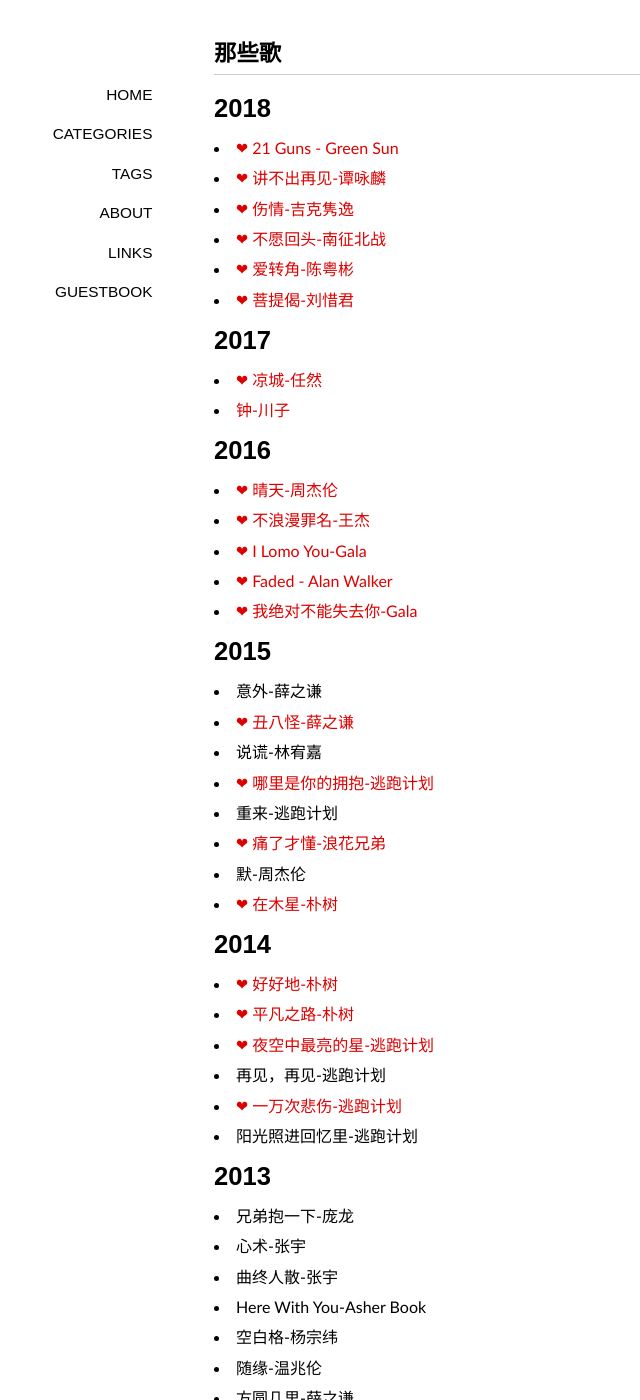
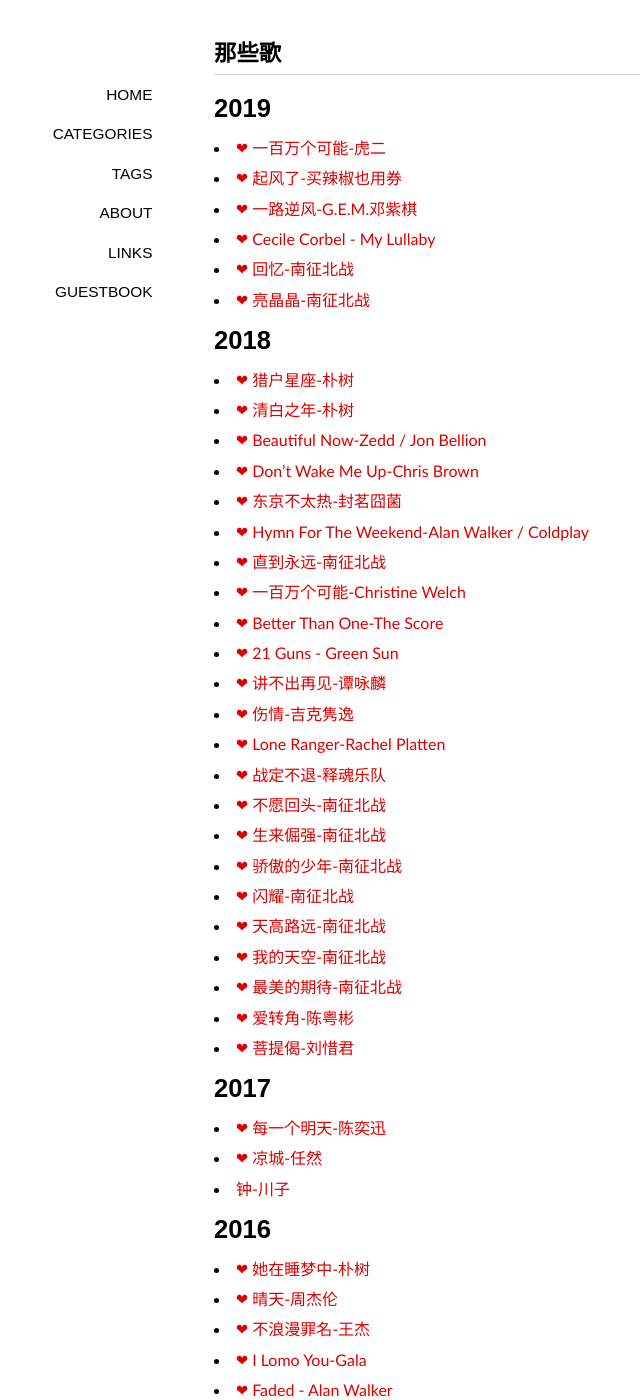
Before and after one commit to ohmyfish/ohmyfish.github.io, a Jekyll site: the page built from _posts/2015-09-01-那些歌.md, in a window 1280 px wide and 1400 px high. Shown: the whole window, without its empty margins (126-766 px from the left). Built offline with Jekyll 4.4.1, drawn with Linux system fonts in a browser that asks for light colours; some web fonts are replaced; comment, search, counter and statistics services are not loaded; some of the changed text lies outside the part shown.

Commit message:
默写旧时光

```diff
--- a/_posts/2015-09-01-那些歌.md
+++ b/_posts/2015-09-01-那些歌.md
@@ -5,51 +5,85 @@ categories: [旧时光]
 tags: [墨写旧时光]
 ---
 
+# 2019
+
+- [❤ 一百万个可能-虎二](https://music.163.com/#/song?id=1309814115)
+- [❤ 起风了-买辣椒也用券](https://music.163.com/#/song?id=1330348068)
+- [❤ 一路逆风-G.E.M.邓紫棋](https://music.163.com/#/song?id=36103237)
+- [❤ Cecile Corbel - My Lullaby](https://music.163.com/#/song?id=2324405)
+- [❤ 回忆-南征北战](https://music.163.com/#/song?id=438803200)
+- [❤ 亮晶晶-南征北战](https://music.163.com/#/song?id=438462852)
+
 # 2018
 
+- [❤ 猎户星座-朴树](https://music.163.com/#/song?id=518896134)
+- [❤ 清白之年-朴树](https://music.163.com/#/song?id=475072295)
+- [❤ Beautiful Now-Zedd / Jon Bellion](https://music.163.com/#/song?id=32019002)
+- [❤ Don't Wake Me Up-Chris Brown](https://music.163.com/#/song?id=20553785)
+- [❤ 东京不太热-封茗囧菌](https://music.163.com/#/song?id=34723470)
+- [❤ Hymn For The Weekend-Alan Walker / Coldplay](https://music.163.com/#/song?id=419594258)
+- [❤ 直到永远-南征北战](https://music.163.com/#/song?id=438462857)
+- [❤ 一百万个可能-Christine Welch](https://music.163.com/#/song?id=29722582)
+- [❤ Better Than One-The Score](https://music.163.com/#/song?id=31446780)
 - [❤ 21 Guns - Green Sun](https://music.163.com/song?id=18127640)
 - [❤ 讲不出再见-谭咏麟](https://music.163.com/#/song?id=152392)
 - [❤ 伤情-吉克隽逸](http://music.163.com/#/song?id=554245917)
+- [❤ Lone Ranger-Rachel Platten](https://music.163.com/#/song?id=29803676)
+- [❤ 战定不退-释魂乐队](https://music.163.com/#/artist?id=1105122)
 - [❤ 不愿回头-南征北战](http://music.163.com/#/song?id=409302163)
+- [❤ 生来倔强-南征北战](https://music.163.com/#/song?id=467595237)
+- [❤ 骄傲的少年-南征北战](https://music.163.com/#/song?id=408332757)
+- [❤ 闪耀-南征北战](https://music.163.com/#/song?id=447281999)
+- [❤ 天高路远-南征北战](https://music.163.com/#/song?id=440464621)
+- [❤ 我的天空-南征北战](https://music.163.com/#/song?id=28892408)
+- [❤ 最美的期待-南征北战](https://music.163.com/#/song?id=862100828)
 - [❤ 爱转角-陈粤彬](http://music.163.com/#/program?id=1366966976)
 - [❤ 菩提偈-刘惜君](http://music.163.com/#/song?id=542058452)
 
 # 2017
+
+- [❤ 每一个明天-陈奕迅](https://music.163.com/#/song?id=28160871)
 - [❤ 凉城-任然](http://music.163.com/#/song?id=442314991)
 - [钟-川子](http://music.163.com/#/song?id=67296)
 
 # 2016
+
+- [❤ 她在睡梦中-朴树](https://music.163.com/#/song?id=139361)
 - [❤ 晴天-周杰伦](http://music.163.com/#/song?id=186016)
 - [❤ 不浪漫罪名-王杰](http://music.163.com/#/song?id=156846)
 - [❤ I Lomo You-Gala](http://music.163.com/#/m/song?id=28815416&userid=2539497)
 - [❤ Faded - Alan Walker](http://music.163.com/#/song?id=36990266)
 - [❤ 我绝对不能失去你-Gala](http://music.163.com/#/song?id=29535690)
+- [❤ 追梦赤子心-Gala](https://music.163.com/#/song?id=355992)
+- [❤ 态爱-不可撤销](https://music.163.com/#/song?id=36616399)
 
 # 2015
 
+- [❤ 梦想天空分外蓝-陈奕迅](https://music.163.com/#/song?id=25638273)
 - 意外-薛之谦
 - [❤ 丑八怪-薛之谦](http://music.163.com/#/m/song?id=27808044)
 - 说谎-林宥嘉
 - [❤ 哪里是你的拥抱-逃跑计划](http://music.163.com/#/m/song?id=25706283)
-- 重来-逃跑计划
+- [❤ 重来-逃跑计划](https://music.163.com/#/song?id=415793539)
 - [❤ 痛了才懂-浪花兄弟](http://music.163.com/#/m/song?id=5234586)
 - 默-周杰伦
 - [❤ 在木星-朴树](http://music.163.com/#/m/song?id=33419478)
 
 # 2014
+
 - [❤ 好好地-朴树](http://music.163.com/#/song?id=35345951)
 - [❤ 平凡之路-朴树](http://music.163.com/#/song?id=29750099)
 - [❤ 夜空中最亮的星-逃跑计划](http://music.163.com/#/m/song?id=25706282)
-- 再见，再见-逃跑计划
+- [❤ 再见，再见-逃跑计划](https://music.163.com/#/song?id=25706285)
 - [❤ 一万次悲伤-逃跑计划](http://music.163.com/#/song?id=25706279)
-- 阳光照进回忆里-逃跑计划
+- [❤ 阳光照进回忆里-逃跑计划](https://music.163.com/#/song?id=25706277)
 
 # 2013
 
 - 兄弟抱一下-庞龙
 - 心术-张宇
 - 曲终人散-张宇
-- Here With You-Asher Book
+- [❤ Here With You-Asher Book](https://music.163.com/#/song?id=27583305)
 - 空白格-杨宗纬
 - 随缘-温兆伦
 - 方圆几里-薛之谦
```
